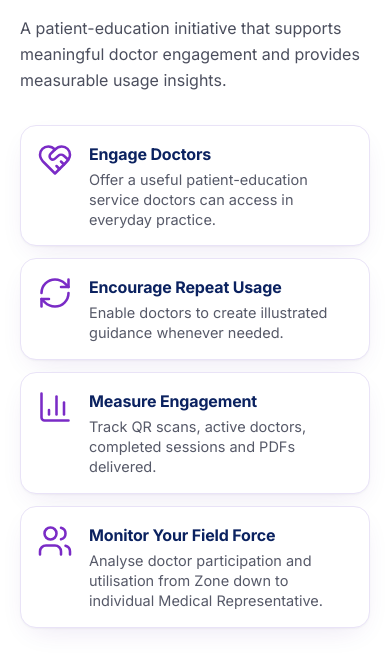
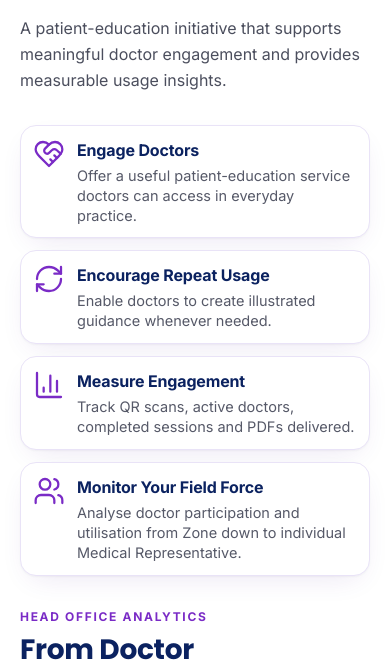
Before and after one commit to Rohan9833/docvise, a React (Vite) app in the folder frontend/: page / in a window 390 px wide. Shown: the part 3040-3702 px from the top of the page. Built offline with nearby package versions, Linux system fonts and the light colour scheme; no server answers.

Commit message:
Slightly compact mobile feature cards

```diff
--- a/frontend/src/sections/WhyDocVise.jsx
+++ b/frontend/src/sections/WhyDocVise.jsx
@@ -21,8 +21,8 @@ export default function WhyDocVise() {
           </Reveal>
           <ul className="mt-8 grid gap-3 sm:grid-cols-2 lg:gap-4">
             {BENEFITS.map(({ icon: Icon, title, text }, i) => (
-              <Reveal as="li" key={title} delay={i * 0.06} className="card flex items-start gap-4 p-4 sm:p-5">
-                <Icon className="h-9 w-9 shrink-0 text-brand-500" strokeWidth={1.7} aria-hidden="true" />
+              <Reveal as="li" key={title} delay={i * 0.06} className="card flex items-start gap-3 p-3 sm:gap-4 sm:p-5">
+                <Icon className="h-8 w-8 shrink-0 text-brand-500 sm:h-9 sm:w-9" strokeWidth={1.7} aria-hidden="true" />
                 <span>
                   <h3 className="font-sans text-[16px] font-bold text-navy">{title}</h3>
                   <p className="mt-1 text-[14.5px] leading-snug text-ink/75">{text}</p>
```
